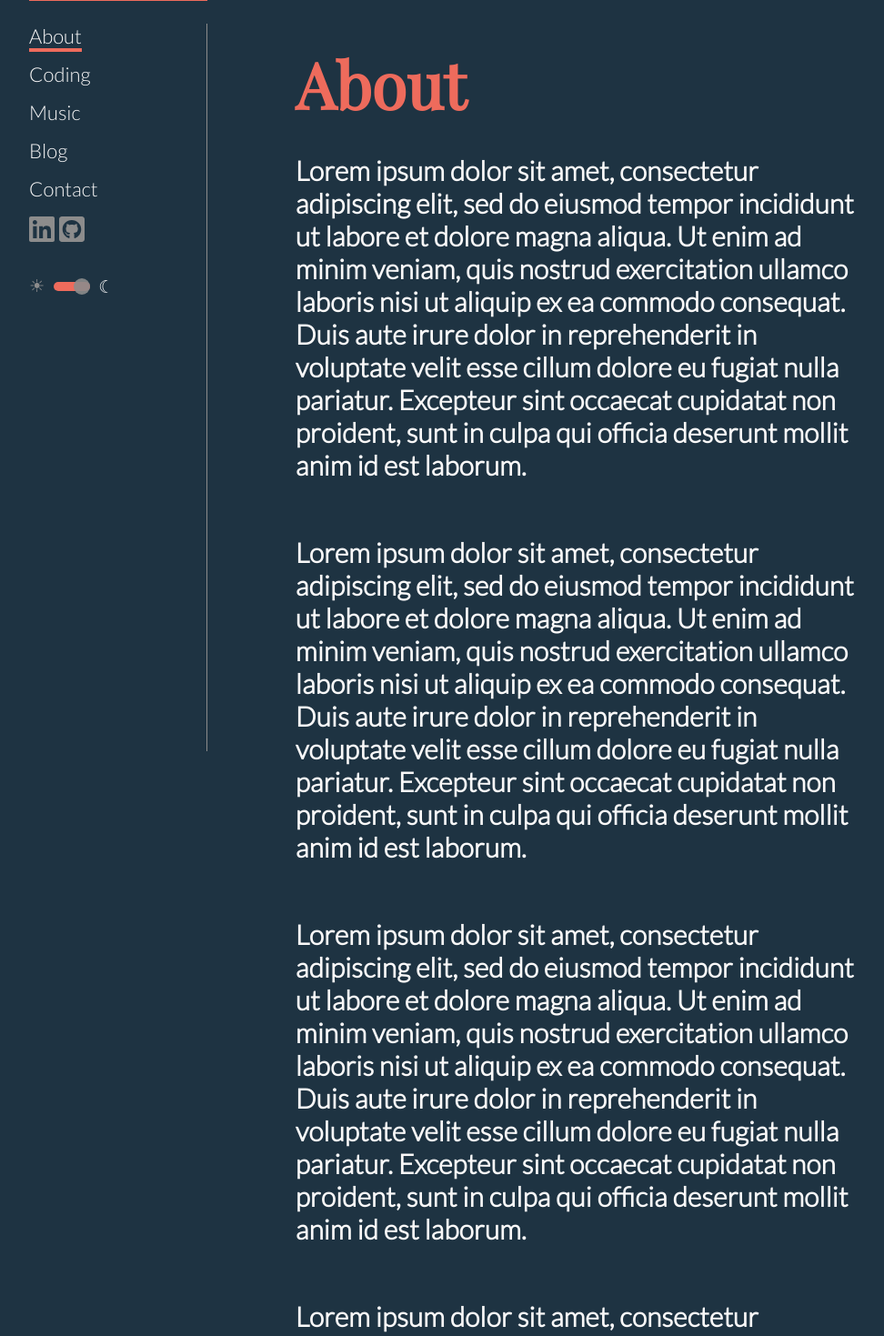
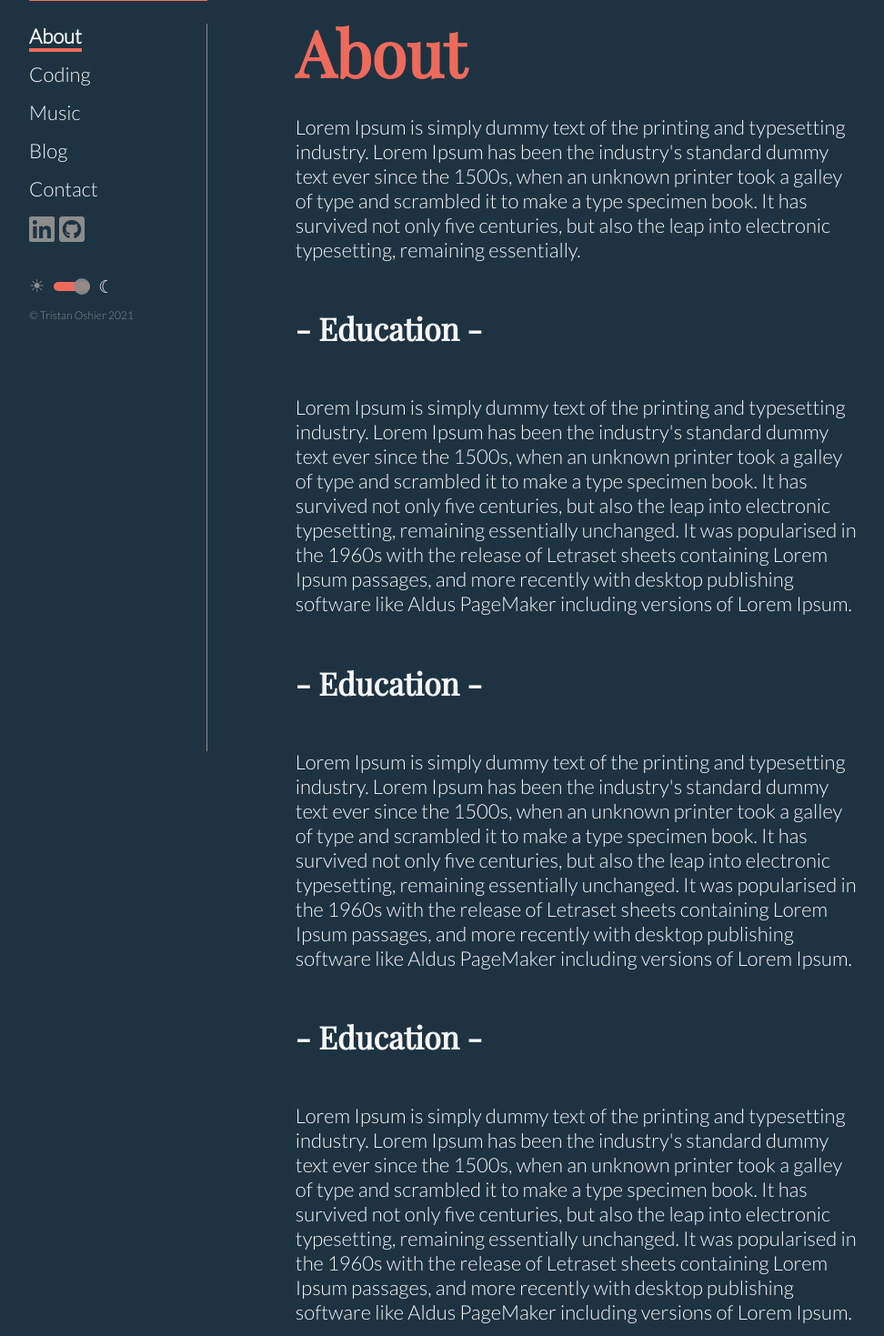
Before and after one commit to Tristanoshier/landing-page-client, a React (Create React App) app: page /About in a window 1280 px wide. Shown: the part 60-1529 px from the top of the page at 91% size, without its empty margins (8-980 px from the left). Built offline with nearby package versions, Linux system fonts and the light colour scheme.

Commit message:
light mode styling change

```diff
--- a/src/components/Navigation/Navbar.jsx
+++ b/src/components/Navigation/Navbar.jsx
@@ -8,7 +8,6 @@ import { Routes } from './Routes';
 const Navbar = (props) => {
     return (
         <div className="main-nav">
-
             <Nav className="nav">
                 <NavItem className="main-nav-item">
                     <Link className={props.darkMode ? "main-nav-link-darkmode" : "main-nav-link-lightmode"} to="/">Tristan Oshier</Link>
@@ -55,10 +54,13 @@ const Navbar = (props) => {
                             to="/Contact">Contact
                         </NavLink>
                     </NavItem>
+                    {/* social media links */}
                     <div className="social-media">
                         <li><a className={props.darkMode ? "social-link-dark" : "social-link-light"} href="https://www.linkedin.com/in/tristan-oshier-678420196/" target="_linkedin" ><FontAwesomeIcon icon={faLinkedin} size="2x"></FontAwesomeIcon></a></li>
                         <li><a className={props.darkMode ? "social-link-dark" : "social-link-light"} href="https://github.com/Tristanoshier" target="_github" ><FontAwesomeIcon icon={faGithubSquare} size="2x"></FontAwesomeIcon></a></li>
                     </div>
+
+                    {/* light mode / dark mode toggle */}
                     <div className="toggle-container">
                         <span className="sun" style={{ color: props.darkMode ? "var(--gray)" : "var(--orange)" }}>☀︎</span>
                         <span className="toggle">
@@ -72,12 +74,13 @@ const Navbar = (props) => {
                         </span>
                         <span className="moon" style={{ color: props.darkMode ? "var(--white)" : "var(--gray)" }}>☾</span>
                     </div>
-
+                    <div>
+                        <p className={props.darkMode ? "copyright-dark" : "copyright-light"}>© Tristan Oshier 2021</p>
+                    </div>
 
                 </div>
             </Nav>
             <Routes darkMode={props.darkMode} />
-
         </div>
     )
 }
--- a/src/components/Pages/About.jsx
+++ b/src/components/Pages/About.jsx
@@ -4,17 +4,20 @@ export const About = (props) => {
     return (
         <div className="about">
             <p id="main-header">About</p>
-            <p className={props.darkMode ? "intro-darkmode" : "intro-lightmode"}>
-            Lorem ipsum dolor sit amet, consectetur adipiscing elit, sed do eiusmod tempor incididunt ut labore et dolore magna aliqua. Ut enim ad minim veniam, quis nostrud exercitation ullamco laboris nisi ut aliquip ex ea commodo consequat. Duis aute irure dolor in reprehenderit in voluptate velit esse cillum dolore eu fugiat nulla pariatur. Excepteur sint occaecat cupidatat non proident, sunt in culpa qui officia deserunt mollit anim id est laborum.
+            <p className={props.darkMode ? "about-text-dark" : "about-text-light"}>
+                Lorem Ipsum is simply dummy text of the printing and typesetting industry. Lorem Ipsum has been the industry's standard dummy text ever since the 1500s, when an unknown printer took a galley of type and scrambled it to make a type specimen book. It has survived not only five centuries, but also the leap into electronic typesetting, remaining essentially.
             </p>
-            <p className={props.darkMode ? "intro-darkmode" : "intro-lightmode"}>
-            Lorem ipsum dolor sit amet, consectetur adipiscing elit, sed do eiusmod tempor incididunt ut labore et dolore magna aliqua. Ut enim ad minim veniam, quis nostrud exercitation ullamco laboris nisi ut aliquip ex ea commodo consequat. Duis aute irure dolor in reprehenderit in voluptate velit esse cillum dolore eu fugiat nulla pariatur. Excepteur sint occaecat cupidatat non proident, sunt in culpa qui officia deserunt mollit anim id est laborum.
+            <h2 className={props.darkMode ? "sub-heading-dark" : "sub-heading-light"}>- Education -</h2>
+            <p className={props.darkMode ? "about-text-dark" : "about-text-light"}>
+                Lorem Ipsum is simply dummy text of the printing and typesetting industry. Lorem Ipsum has been the industry's standard dummy text ever since the 1500s, when an unknown printer took a galley of type and scrambled it to make a type specimen book. It has survived not only five centuries, but also the leap into electronic typesetting, remaining essentially unchanged. It was popularised in the 1960s with the release of Letraset sheets containing Lorem Ipsum passages, and more recently with desktop publishing software like Aldus PageMaker including versions of Lorem Ipsum.
             </p>
-            <p className={props.darkMode ? "intro-darkmode" : "intro-lightmode"}>
-            Lorem ipsum dolor sit amet, consectetur adipiscing elit, sed do eiusmod tempor incididunt ut labore et dolore magna aliqua. Ut enim ad minim veniam, quis nostrud exercitation ullamco laboris nisi ut aliquip ex ea commodo consequat. Duis aute irure dolor in reprehenderit in voluptate velit esse cillum dolore eu fugiat nulla pariatur. Excepteur sint occaecat cupidatat non proident, sunt in culpa qui officia deserunt mollit anim id est laborum.
+            <h2 className={props.darkMode ? "sub-heading-dark" : "sub-heading-light"}>- Education -</h2>
+            <p className={props.darkMode ? "about-text-dark" : "about-text-light"}>
+                Lorem Ipsum is simply dummy text of the printing and typesetting industry. Lorem Ipsum has been the industry's standard dummy text ever since the 1500s, when an unknown printer took a galley of type and scrambled it to make a type specimen book. It has survived not only five centuries, but also the leap into electronic typesetting, remaining essentially unchanged. It was popularised in the 1960s with the release of Letraset sheets containing Lorem Ipsum passages, and more recently with desktop publishing software like Aldus PageMaker including versions of Lorem Ipsum.
             </p>
-            <p className={props.darkMode ? "intro-darkmode" : "intro-lightmode"}>
-            Lorem ipsum dolor sit amet, consectetur adipiscing elit, sed do eiusmod tempor incididunt ut labore et dolore magna aliqua. Ut enim ad minim veniam, quis nostrud exercitation ullamco laboris nisi ut aliquip ex ea commodo consequat. Duis aute irure dolor in reprehenderit in voluptate velit esse cillum dolore eu fugiat nulla pariatur. Excepteur sint occaecat cupidatat non proident, sunt in culpa qui officia deserunt mollit anim id est laborum.
+            <h2 className={props.darkMode ? "sub-heading-dark" : "sub-heading-light"}>- Education -</h2>
+            <p className={props.darkMode ? "about-text-dark" : "about-text-light"}>
+                Lorem Ipsum is simply dummy text of the printing and typesetting industry. Lorem Ipsum has been the industry's standard dummy text ever since the 1500s, when an unknown printer took a galley of type and scrambled it to make a type specimen book. It has survived not only five centuries, but also the leap into electronic typesetting, remaining essentially unchanged. It was popularised in the 1960s with the release of Letraset sheets containing Lorem Ipsum passages, and more recently with desktop publishing software like Aldus PageMaker including versions of Lorem Ipsum.
             </p>
         </div>
     )
--- a/src/components/Pages/Main.jsx
+++ b/src/components/Pages/Main.jsx
@@ -4,18 +4,6 @@ export const Main = (props) => {
     return (
         <div className="main">
             <p className={props.darkMode ? "intro-darkmode" : "intro-lightmode"}><span id="main-header">Welcome!</span><br />I'm Tristan,<br />a software engineer<br />specializing in<br />front-end.</p>
-            <p className={props.darkMode ? "intro-darkmode" : "intro-lightmode"}>
-            Lorem ipsum dolor sit amet, consectetur adipiscing elit, sed do eiusmod tempor incididunt ut labore et dolore magna aliqua. Ut enim ad minim veniam, quis nostrud exercitation ullamco laboris nisi ut aliquip ex ea commodo consequat. Duis aute irure dolor in reprehenderit in voluptate velit esse cillum dolore eu fugiat nulla pariatur. Excepteur sint occaecat cupidatat non proident, sunt in culpa qui officia deserunt mollit anim id est laborum.
-            </p>
-            <p className={props.darkMode ? "intro-darkmode" : "intro-lightmode"}>
-            Lorem ipsum dolor sit amet, consectetur adipiscing elit, sed do eiusmod tempor incididunt ut labore et dolore magna aliqua. Ut enim ad minim veniam, quis nostrud exercitation ullamco laboris nisi ut aliquip ex ea commodo consequat. Duis aute irure dolor in reprehenderit in voluptate velit esse cillum dolore eu fugiat nulla pariatur. Excepteur sint occaecat cupidatat non proident, sunt in culpa qui officia deserunt mollit anim id est laborum.
-            </p>
-            <p className={props.darkMode ? "intro-darkmode" : "intro-lightmode"}>
-            Lorem ipsum dolor sit amet, consectetur adipiscing elit, sed do eiusmod tempor incididunt ut labore et dolore magna aliqua. Ut enim ad minim veniam, quis nostrud exercitation ullamco laboris nisi ut aliquip ex ea commodo consequat. Duis aute irure dolor in reprehenderit in voluptate velit esse cillum dolore eu fugiat nulla pariatur. Excepteur sint occaecat cupidatat non proident, sunt in culpa qui officia deserunt mollit anim id est laborum.
-            </p>
-            <p className={props.darkMode ? "intro-darkmode" : "intro-lightmode"}>
-            Lorem ipsum dolor sit amet, consectetur adipiscing elit, sed do eiusmod tempor incididunt ut labore et dolore magna aliqua. Ut enim ad minim veniam, quis nostrud exercitation ullamco laboris nisi ut aliquip ex ea commodo consequat. Duis aute irure dolor in reprehenderit in voluptate velit esse cillum dolore eu fugiat nulla pariatur. Excepteur sint occaecat cupidatat non proident, sunt in culpa qui officia deserunt mollit anim id est laborum.
-            </p>
         </div>
     )
 }
--- a/src/css/about.css
+++ b/src/css/about.css
@@ -1,5 +1,29 @@
 .about {
     display: flex;
-    margin: 5% 10% 0 0;
+    margin: 0 10% 0 0;
     flex-direction: column;
 }
+
+.sub-heading-light {
+    color: var(--blue);
+    font-family: var(--main);
+    font-size: 34px;
+}
+
+.sub-heading-dark {
+    color: var(--white);
+    font-family: var(--main);
+    font-size: 34px;
+}
+
+.about-text-light {
+    font-size: 22px;
+    color: var(--darkergray);
+    font-family: var(--text);
+}
+
+.about-text-dark {
+    font-size: 22px;
+    color: var(--white);
+    font-family: var(--text);
+}
--- a/src/css/app.css
+++ b/src/css/app.css
@@ -17,6 +17,7 @@
     --blue:#1E3342;
     --gray:#8C8C8C;
     --white:#F9F8F8;
+    --darkergray: #7e7e7e;
 
     /* font variables */
     --main: 'Playfair Display', serif;
@@ -37,7 +38,7 @@ body {
 .app-lightmode {
     background-color: var(--white);
     transition: background-color 0.25s ease-out;
-
+    min-height: 100vh;
 }
 
 .home {
--- a/src/css/main.css
+++ b/src/css/main.css
@@ -6,7 +6,7 @@
 
 .intro-lightmode {
     font-size: 30px;
-    color: var(--gray);
+    color: var(--darkergray);
     font-weight: bold;
     font-family: var(--text);
 }
--- a/src/css/nav.css
+++ b/src/css/nav.css
@@ -33,7 +33,7 @@
 .main-nav-link-lightmode {
     color: var(--blue);
     text-decoration: none;
-    border-bottom: 5px solid var(--blue);
+    border-bottom: 5px solid var(--orange);
     transition: color 0.25s ease-out;
     transition: border-bottom 0.25s ease-out;
 }
@@ -47,14 +47,15 @@
 }
 
 .nav-link-lightmode {
-    color: var(--gray);
+    color: var(--darkergray);
     text-decoration: none;
     transition: color 0.25s ease-out;
 }
 
 .nav-link-lightmode:hover {
-    border-bottom: 4px solid var(--blue);
+    border-bottom: 4px solid var(--orange);
     transition: border-bottom 0.15s ease-in;
+    font-weight: bolder;
 }
 
 .nav-link-darkmode {
@@ -66,14 +67,17 @@
 .nav-link-darkmode:hover {
     border-bottom: 4px solid var(--orange);
     transition: border-bottom 0.15s ease-in;
+    font-weight: bolder;
 }
 
 .active-light {
-    border-bottom: 4px solid var(--blue);
+    border-bottom: 4px solid var(--orange);
+    font-weight: bolder;
 }
 
 .active-dark {
     border-bottom: 4px solid var(--orange);
+    font-weight: bolder;
 }
 
 .social-media {
@@ -101,3 +105,15 @@
     color: var(--blue);
     transition: color 0.15s ease-in;
 }
+
+.copyright-dark {
+    font-family: var(--text);
+    font-size: 12px;
+    color: var(--gray);
+}
+
+.copyright-light {
+    font-family: var(--text);
+    font-size: 12px;
+    color: var(--darkergray);
+}
```
